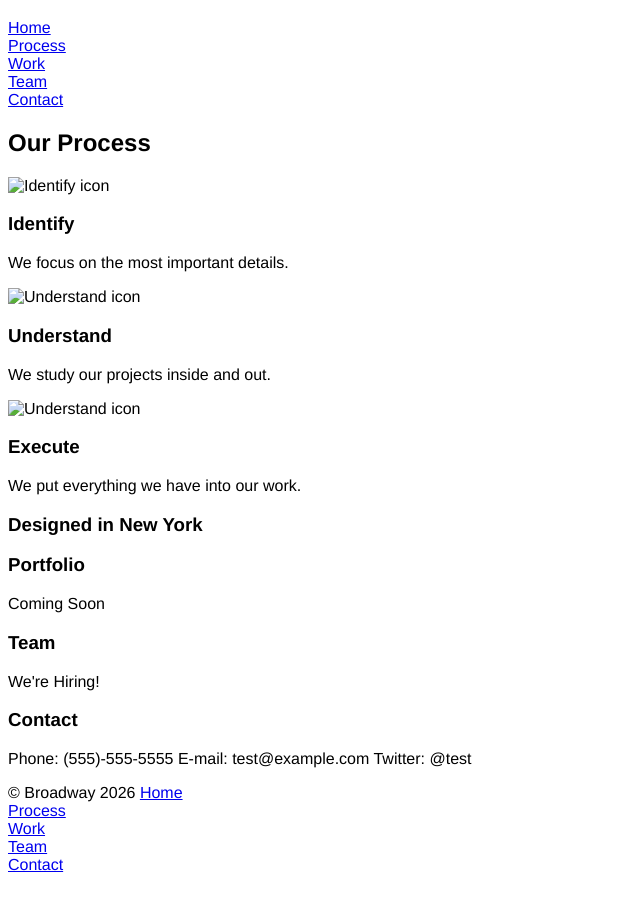
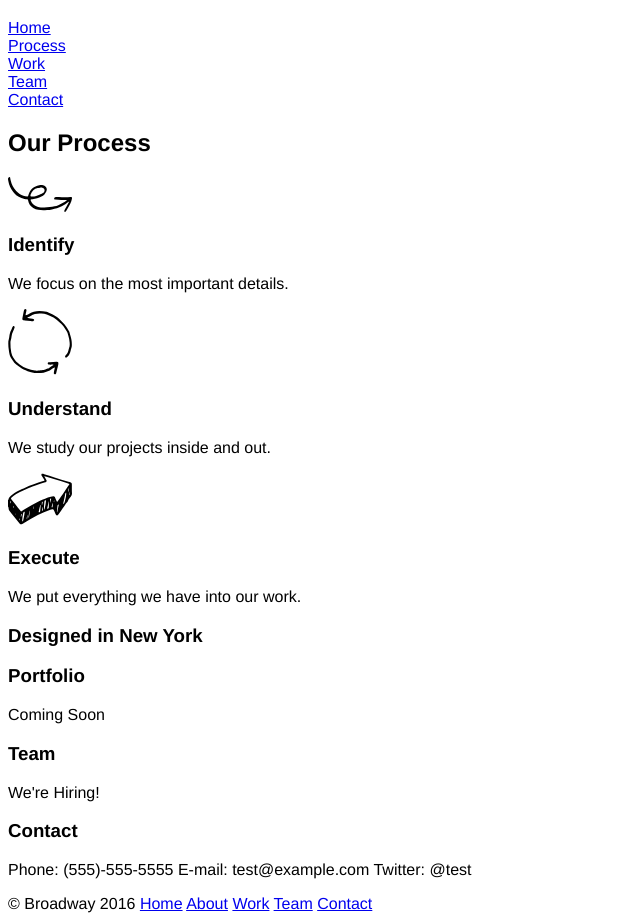
Before and after one commit to jsharris1229/broadway, a plain HTML site: page index.html in a window 1280 px wide. Shown: the part 61-982 px from the top of the page, without its empty margins (0-640 px from the left). Before the commit the page ends 943 px from the top, so only its background shows below. Drawn offline with Linux system fonts and the light colour scheme.

Commit message:
Fix details in html code

```diff
--- a/index.html
+++ b/index.html
@@ -5,7 +5,7 @@
      16 NOV 2017
   -->
   <head>
-    <!-- standard header stuff
+    <!-- standard header code
       -->
     <meta charset="utf-8">
     <title>Broadway</title>
@@ -15,7 +15,7 @@
   <!-- ***** Main body:
     -->
   <body>
-    <div class="banner">
+    <div class="banner" id="home">
       <h1>Broadway Design</h1>
 
       <nav>
@@ -27,11 +27,11 @@
       </nav>
     </div>
 
-    <h2>Our Process</h2>
+    <h2 id="process">Our Process</h2>
 
     <!-- ***** Identify section -->
     <p>
-      <img src="resources/images/identity.jpg" alt="Identify icon">
+      <img src="resources/images/identify.svg" alt="Identify icon">
       <h3>Identify</h3>
 
       We focus on the most important details.
@@ -39,7 +39,7 @@
 
     <!-- ***** Understand section -->
     <p>
-      <img src="resources/images/understand.jpg" alt="Understand icon">
+      <img src="resources/images/understand.svg" alt="Understand icon">
       <h3>Understand</h3>
 
       We study our projects inside and out.
@@ -47,7 +47,7 @@
 
     <!-- ***** Execute section -->
     <p>
-      <img src="resources/images/understand.jpg" alt="Understand icon">
+      <img src="resources/images/execute.svg" alt="Execute icon">
       <h3>Execute</h3>
 
       We put everything we have into our work.
@@ -94,12 +94,12 @@
     <!-- ***** Footer information: copyright and nav section
     -->
     <div class="footer">
-      &copy; Broadway 2026
-      <a href="#home">Home</a><br />
-      <a href="#process">Process</a><br />
-      <a href="#work">Work</a><br />
-      <a href="#team">Team</a><br />
-      <a href="#contact">Contact</a><br />
+      &copy; Broadway 2016
+      <a href="#home">Home</a>
+      <a href="#about">About</a>
+      <a href="#work">Work</a>
+      <a href="#team">Team</a>
+      <a href="#contact">Contact</a>
     </div>
   </body>
 </html>
```
